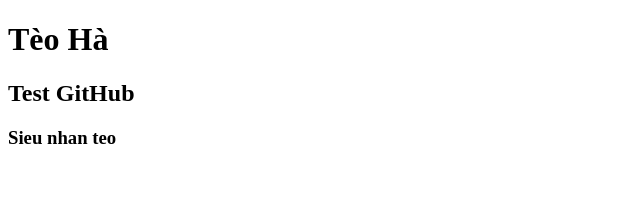
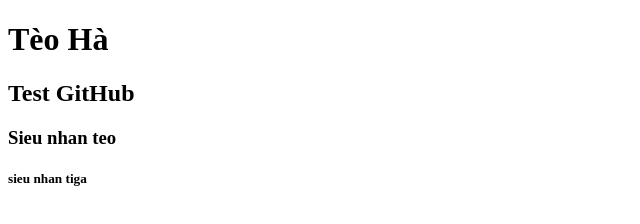
Before and after one commit to TeoHa32/TeoHa, a plain HTML site: page test.html in a window 1280 px wide. Shown: the full height of the page, 0-640 px from the left. Drawn offline with Linux system fonts and the light colour scheme.

Commit message:
test github

```diff
--- a/test.html
+++ b/test.html
@@ -10,5 +10,6 @@
     <h1>Tèo Hà</h1>
     <h2>Test GitHub</h2>
     <h3>Sieu nhan teo</h3>
+    <h5>sieu nhan tiga</h5>
 </body>
 </html>
```
